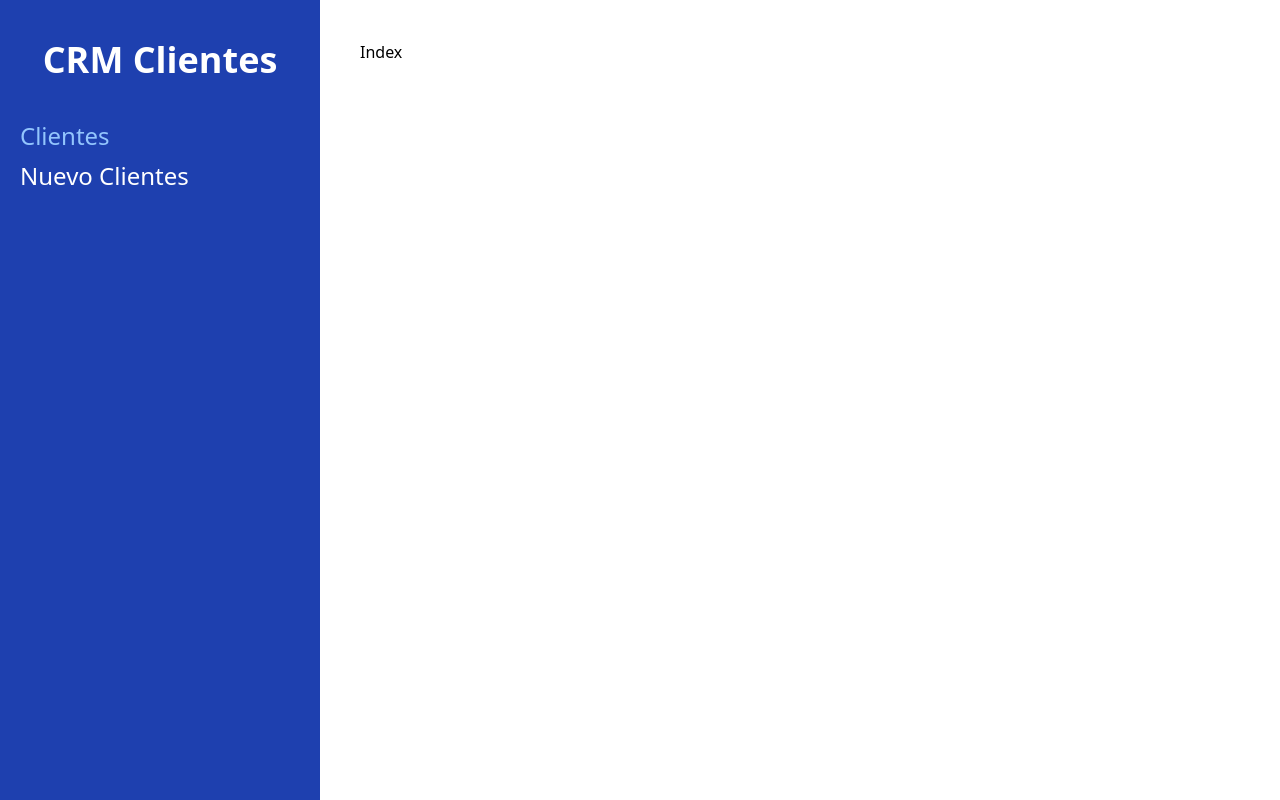
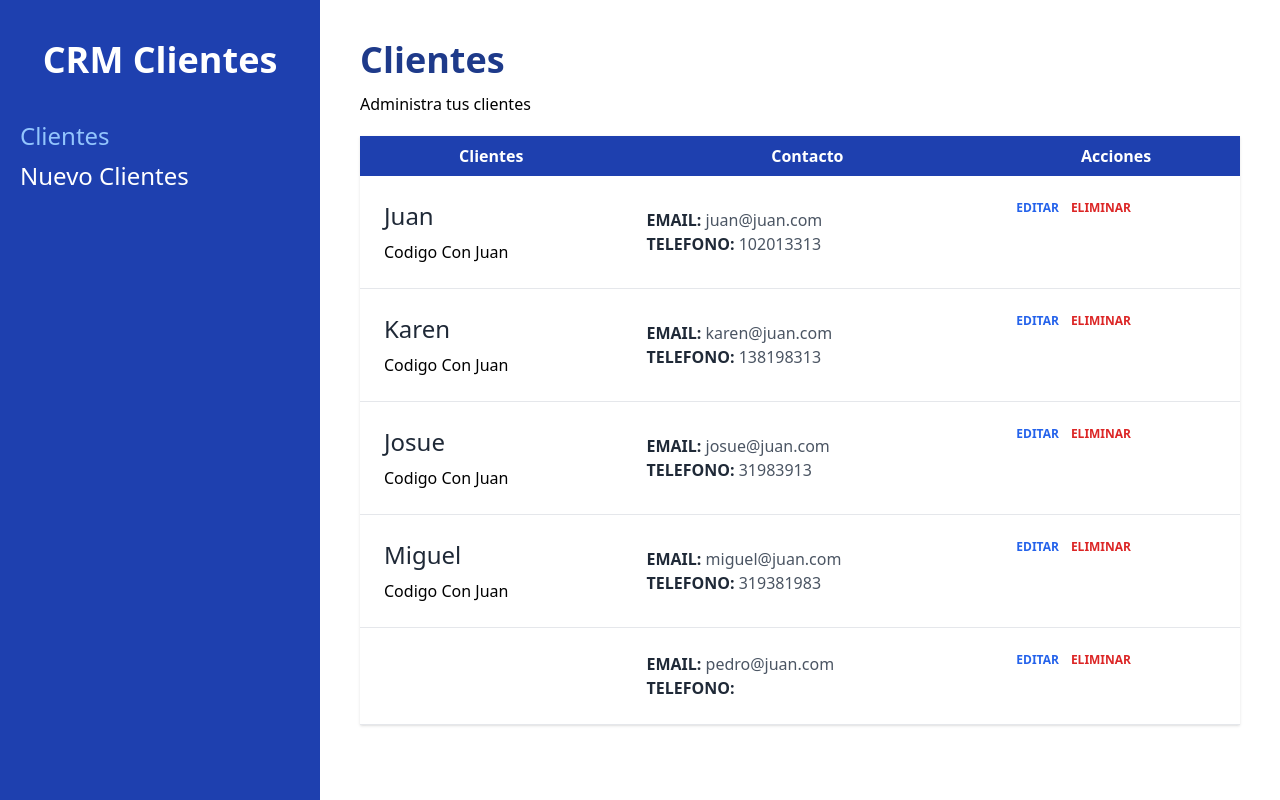
Before and after one commit to g0dlessjs/crm-clients, a React app: page / in a window 1280 px wide. Built offline with nearby package versions, Linux system fonts and the light colour scheme; the HTML template or start-up script is replaced by a standard one.

Commit message:
Se termina el diseño

```diff
--- /dev/null
+++ b/src/components/Client.jsx
@@ -0,0 +1,40 @@
+import React from "react";
+
+const Client = ({ client }) => {
+  const { name, phone, email, company } = client;
+
+  return (
+    <tr className="border-b">
+      <td className="p-6 space-y-2">
+        <p className="text-2xl text-gray-800">{name}</p>
+        <p>{company}</p>
+      </td>
+      <td className="p-6">
+        <p className="text-gray-600">
+          <span className="text-gray-800 uppercase font-bold">Email: </span>
+          {email}
+        </p>
+        <p className="text-gray-600">
+          <span className="text-gray-800 uppercase font-bold">Telefono: </span>
+          {phone}
+        </p>
+      </td>
+      <td className="p-6 flex gap-3">
+        <button
+          className="text-blue-600 hover:text-blue-700 uppercase font-bold text-xs"
+          type="button"
+        >
+          Editar
+        </button>
+        <button
+          className="text-red-600 hover:text-red-700 uppercase font-bold text-xs"
+          type="button"
+        >
+          Eliminar
+        </button>
+      </td>
+    </tr>
+  );
+};
+
+export default Client;
--- a/src/main.jsx
+++ b/src/main.jsx
@@ -4,7 +4,7 @@ import "./index.css";
 import { createBrowserRouter, RouterProvider } from "react-router-dom";
 import Layout from "./components/Layout";
 import NewClient from "./pages/NewClient";
-import Index from "./pages/Index";
+import Index, { loader as clientsLoader } from "./pages/Index";
 
 const router = createBrowserRouter([
   {
@@ -14,6 +14,7 @@ const router = createBrowserRouter([
       {
         index: true,
         element: <Index/>,
+        loader: clientsLoader
       },
       {
         path: "/clients/new",
--- a/src/pages/Index.jsx
+++ b/src/pages/Index.jsx
@@ -1,9 +1,76 @@
-import React from 'react'
+import React from "react";
+import { useLoaderData } from "react-router-dom";
+import Client from "../components/Client";
+
+export function loader() {
+  const clients = [
+    {
+      id: 1,
+      name: "Juan",
+      phone: 102013313,
+      email: "juan@juan.com",
+      company: "Codigo Con Juan",
+    },
+    {
+      id: 2,
+      name: "Karen",
+      phone: 138198313,
+      email: "karen@juan.com",
+      company: "Codigo Con Juan",
+    },
+    {
+      id: 3,
+      name: "Josue",
+      phone: 31983913,
+      email: "josue@juan.com",
+      company: "Codigo Con Juan",
+    },
+    {
+      id: 4,
+      name: "Miguel",
+      phone: 319381983,
+      email: "miguel@juan.com",
+      company: "Codigo Con Juan",
+    },
+    {
+      id: 5,
+      nombre: "Pedro",
+      telefono: 1398198938,
+      email: "pedro@juan.com",
+      empresa: "Codigo Con Juan",
+    },
+  ];
+  return clients;
+}
 
 const Index = () => {
+  const clients = useLoaderData();
+
   return (
-    <div>Index</div>
-  )
-}
+    <>
+      <h1 className="font-black text-4xl text-blue-900">Clientes</h1>
+      <p className="mt-3">Administra tus clientes</p>
 
-export default Index
+      {clients.length ? (
+        <table className="w-full bg-white shadow mt-5 table-auto">
+          <thead className="bg-blue-800 text-white">
+            <tr>
+              <th className="p-2">Clientes</th>
+              <th className="p-2">Contacto</th>
+              <th className="p-2">Acciones</th>
+            </tr>
+          </thead>
+          <tbody>
+            {clients.map((client) => (
+              <Client client={client} key={client.id} />
+            ))}
+          </tbody>
+        </table>
+      ) : (
+        <p className="text-center mt-10">No Hay Clientes Aún</p>
+      )}
+    </>
+  );
+};
+
+export default Index;
```
